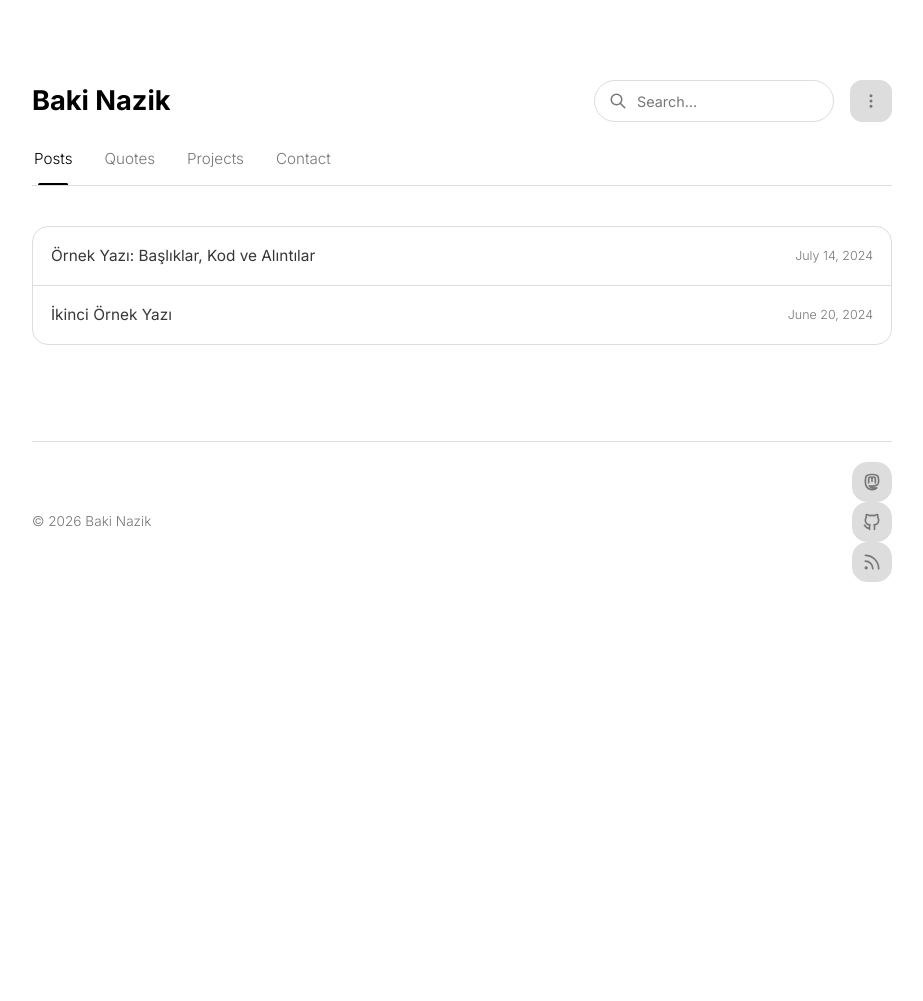
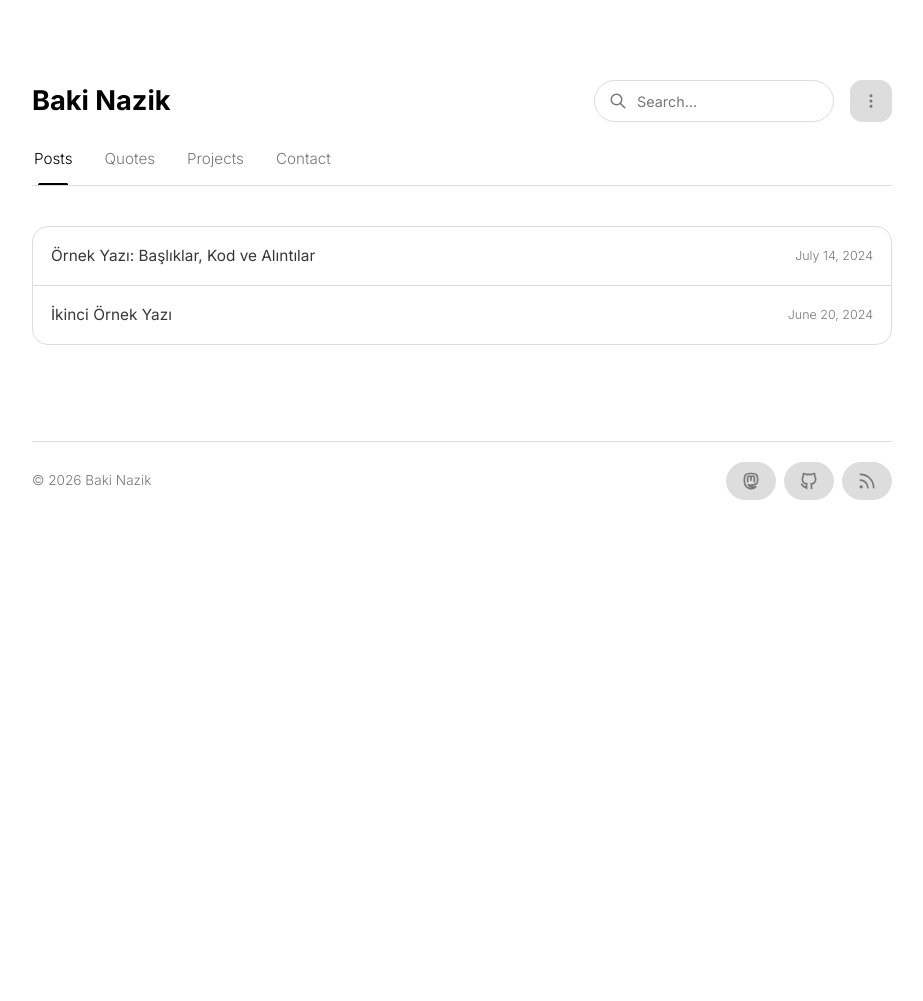
Before and after one commit to bakinazik/bakinazik.github.io, a Jekyll site: the page built from index.html, in a window 1280 px wide. Shown: the whole page, without its empty margins (178-1101 px from the left). Built offline with Jekyll 4.4.1, drawn with Linux system fonts in a browser that asks for light colours; a style sheet for code colours, icons or effects is not loaded.

Commit message:
Update repository

```diff
--- a/_includes/style.css
+++ b/_includes/style.css
@@ -453,10 +453,6 @@ body.search-overlay-locked {
     color: var(--muted);
     padding: 20px 0 10px 0;
     border-top: 1px solid var(--border);
-}
-
-.footer .settings-menu-links {
-  padding: 0;
 }
 
 .section-header {
@@ -1017,7 +1013,6 @@ body.search-overlay-locked {
 }
 
 
-
 .settings-menu-panel {
   position: absolute;
   top: calc(100% + 10px);
@@ -1092,11 +1087,8 @@ body.search-overlay-locked {
   flex: 1;
 }
 
-.settings-menu-links a {
-  height: 40px;
-  padding: 0;
-  border-radius: 15px;
-  display: flex;
-  align-items: center;
-  width: 40px;
+footer nav{
+    display: flex;
+    gap: 8px;
+    align-items: center;
 }
```
